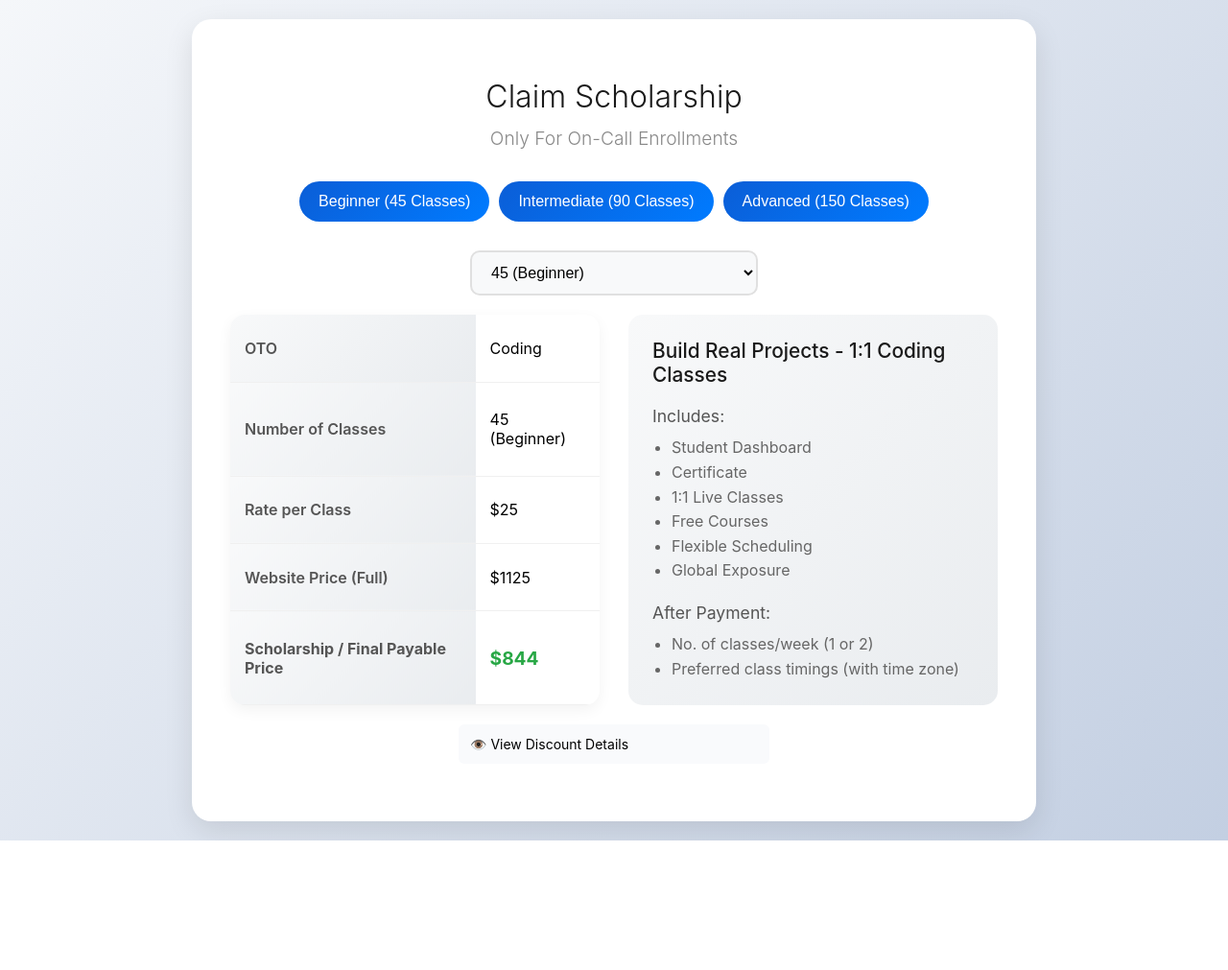
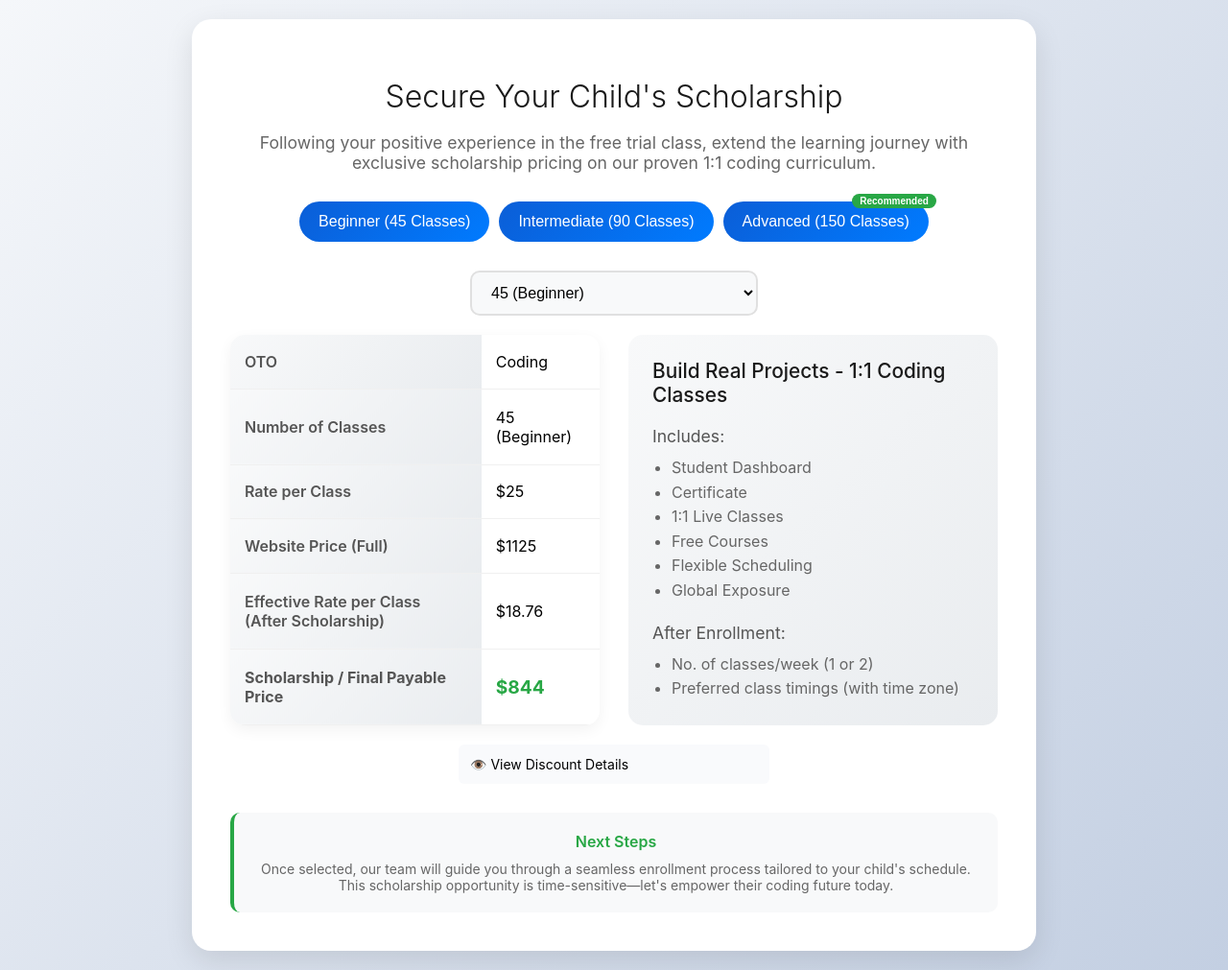
Before and after one commit to arunjackson/brightcodingclasses, a plain HTML site: page index.html in a window 1280 px wide. Shown: the whole page at 96% size. Before the commit the page ends 876 px from the top, so only its background shows below. Drawn offline with Linux system fonts and the light colour scheme.

Commit message:
grokchanges

```diff
--- a/index.html
+++ b/index.html
@@ -3,7 +3,7 @@
 <head>
   <meta charset="UTF-8" />
   <meta name="viewport" content="width=device-width, initial-scale=1.0" />
-  <title>Claim Scholarship: Only For On-Call Enrollments</title>
+  <title>Secure Your Child's Scholarship - BrightChamps Coding</title>
   <style>
     body {
       font-family: -apple-system, BlinkMacSystemFont, 'Segoe UI', Roboto, sans-serif;
@@ -26,9 +26,15 @@
     }
     h1 {
       color: #1a1a1a;
-      margin-bottom: 30px;
+      margin-bottom: 10px;
       font-size: 2em;
       font-weight: 300;
+    }
+    .subtitle {
+      color: #666;
+      margin-bottom: 30px;
+      font-size: 1.1em;
+      font-weight: 400;
     }
     .btns {
       margin-bottom: 30px;
@@ -48,6 +54,7 @@
       font-size: 16px;
       font-weight: 500;
       min-width: 140px;
+      position: relative;
     }
     .btns button:hover {
       transform: translateY(-2px);
@@ -55,6 +62,18 @@
     }
     .btns button:active {
       transform: translateY(0);
+    }
+    .btns button.recommended::after {
+      content: "Recommended";
+      position: absolute;
+      top: -8px;
+      right: -8px;
+      background: #28a745;
+      color: white;
+      padding: 2px 8px;
+      border-radius: 10px;
+      font-size: 10px;
+      font-weight: bold;
     }
     select {
       width: 100%;
@@ -172,20 +191,38 @@
       margin-top: 5px;
       display: none;
     }
+    .next-step {
+      margin-top: 30px;
+      padding: 20px;
+      background: #f8f9fa;
+      border-radius: 10px;
+      border-left: 4px solid #28a745;
+    }
+    .next-step h4 {
+      margin: 0 0 10px;
+      color: #28a745;
+      font-weight: 600;
+    }
+    .next-step p {
+      margin: 0;
+      color: #666;
+      font-size: 14px;
+    }
   </style>
 </head>
 <body>
   <div class="container">
-    <h1>Claim Scholarship<br><small style="font-size: 0.6em; color: #888;">Only For On-Call Enrollments</small></h1>
+    <h1>Secure Your Child's Scholarship</h1>
+    <p class="subtitle">Following your positive experience in the free trial class, extend the learning journey with exclusive scholarship pricing on our proven 1:1 coding curriculum.</p>
     <div class="btns">
       <button onclick="setClasses(45)" aria-label="Select 45 Classes Bundle">Beginner (45 Classes)</button>
       <button onclick="setClasses(90)" aria-label="Select 90 Classes Bundle">Intermediate (90 Classes)</button>
-      <button onclick="setClasses(150)" aria-label="Select 150 Classes Bundle">Advanced (150 Classes)</button>
+      <button onclick="setClasses(150)" aria-label="Select 150 Classes Bundle" class="recommended">Advanced (150 Classes)</button>
     </div>
     <select id="classes" onchange="calculate()" aria-label="Select Number of Classes">
       <option value="45">45 (Beginner)</option>
       <option value="90">90 (Intermediate Champion)</option>
-      <option value="150">150 (Advanced)</option>
+      <option value="150">150 (Advanced) - Recommended</option>
     </select>
     <div class="error" id="errorMsg">Please select a bundle size (45, 90, or 150 classes).</div>
     <div class="grid">
@@ -197,6 +234,7 @@
         </tr>
         <tr><th>Rate per Class</th><td>$25</td></tr>
         <tr><th>Website Price (Full)</th><td>$<span id="websitePrice">1125</span></td></tr>
+        <tr><th>Effective Rate per Class (After Scholarship)</th><td>$<span id="effectiveRate">18.76</span></td></tr>
         <tr><th><strong>Scholarship / Final Payable Price</strong></th>
           <td class="highlight">$<span id="finalPrice">844</span></td>
         </tr>
@@ -212,7 +250,7 @@
           <li>Flexible Scheduling</li>
           <li>Global Exposure</li>
         </ul>
-        <h4>After Payment:</h4>
+        <h4>After Enrollment:</h4>
         <ul>
           <li>No. of classes/week (1 or 2)</li>
           <li>Preferred class timings (with time zone)</li>
@@ -225,8 +263,12 @@
         <strong>Website Discount:</strong> <span id="websiteDisc">0%</span><br>
         <strong>Employee Discount:</strong> 25%<br>
         <strong>Total Discount:</strong> <span id="totalDisc">25%</span><br>
-        <strong>SM Rate per Class:</strong> $<span id="smRate">18.75</span>
+        <strong>SM Rate per Class:</strong> $<span id="smRate">18.8</span>
       </div>
+    </div>
+    <div class="next-step">
+      <h4>Next Steps</h4>
+      <p>Once selected, our team will guide you through a seamless enrollment process tailored to your child's schedule. This scholarship opportunity is time-sensitive—let's empower their coding future today.</p>
     </div>
   </div>
 
@@ -234,7 +276,7 @@
     const bundles = {
       45: '45 (Beginner)',
       90: '90 (Intermediate Champion)',
-      150: '150 (Advanced)'
+      150: '150 (Advanced) - Recommended'
     };
     function setClasses(val) {
       document.getElementById('classes').value = val;
@@ -270,14 +312,18 @@
       const websiteFull = rate * classes;
       const packagePrice = Math.round(smPerClass * classes);
       const finalPrice = packagePrice;
+      const effectiveRate = (finalPrice / classes).toFixed(2);
 
       document.getElementById('websitePrice').innerText = Math.round(websiteFull);
+      document.getElementById('effectiveRate').innerText = effectiveRate;
       document.getElementById('finalPrice').innerText = finalPrice;
 
       // Update breakdown
       document.getElementById('websiteDisc').innerText = (websiteDisc * 100) + '%';
       document.getElementById('totalDisc').innerText = (totalDisc * 100) + '%';
-      document.getElementById('smRate').innerText = smPerClass.toFixed(2);
+      document.getElementById('smRate').innerText = (Math.round(smPerClass * 10) / 10).toFixed(1);
     }
     calculate();
   </script>
+</body>
+</html>
```
